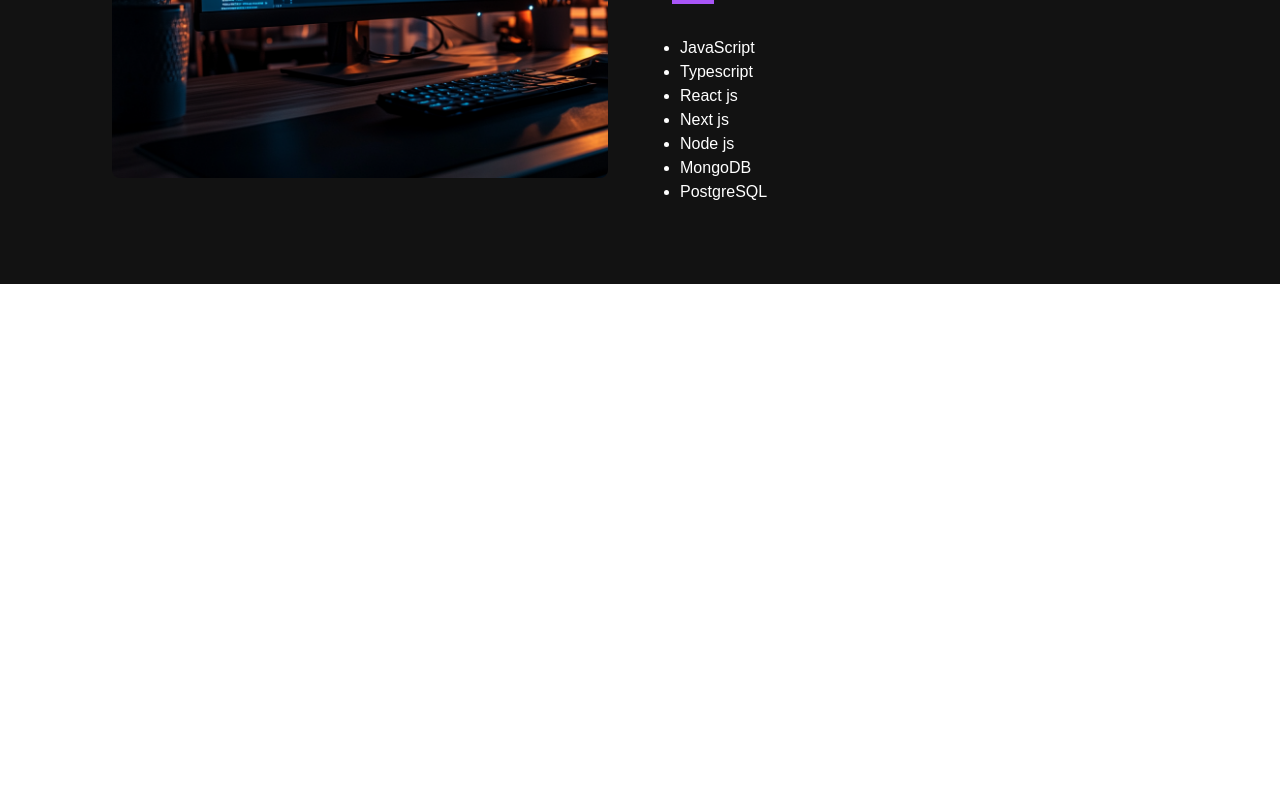
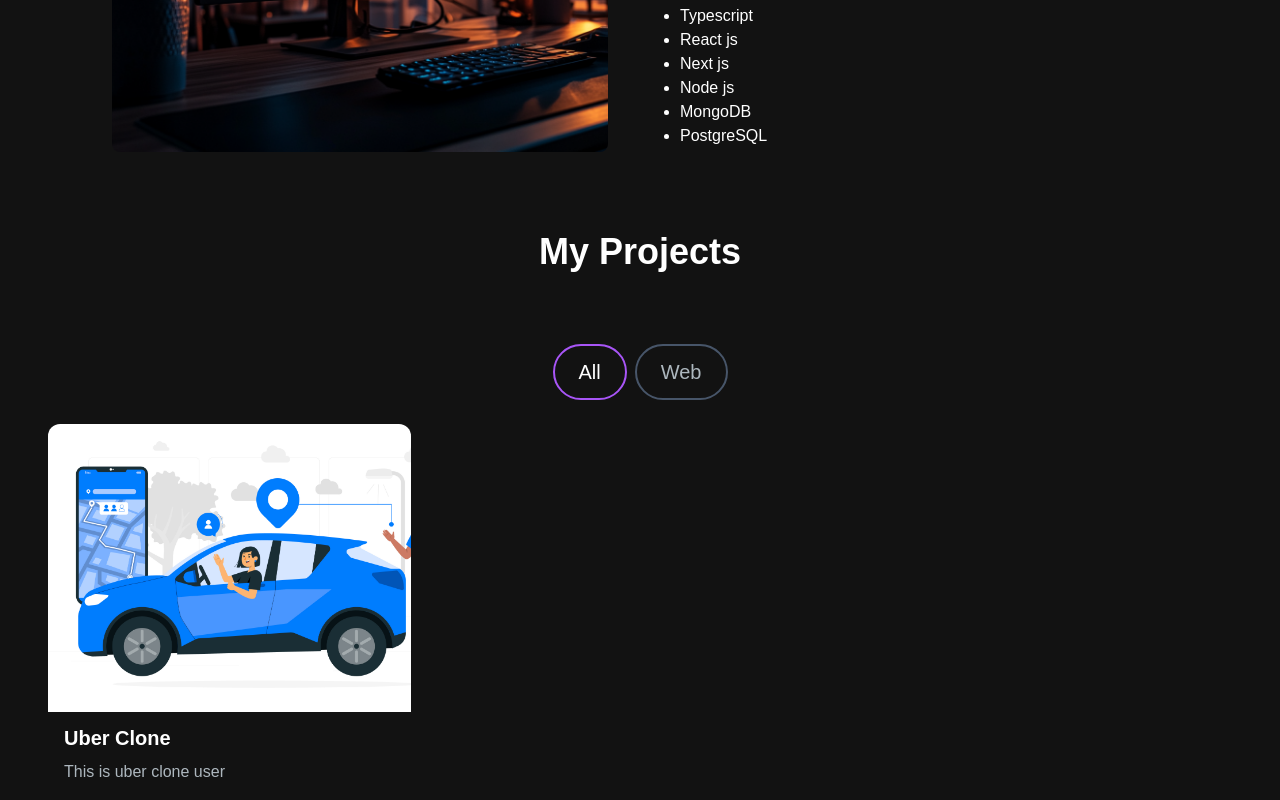
Before and after one commit to rupamjit/portfolio-website, a Next.js app: page / in a window 1280 px wide. Shown: the part 1048-1848 px from the top of the page. Before the commit the page ends 1332 px from the top, so only its background shows below. Built offline with nearby package versions, Linux system fonts and the light colour scheme.

Commit message:
add ProjectSection

```diff
--- a/src/app/components/AboutSection.jsx
+++ b/src/app/components/AboutSection.jsx
@@ -54,8 +54,7 @@ const AboutSection = () => {
             working with HTML, CSS, JavaScript, React, Redux, Node.js, Express,
             PostgreSQL, Typescript, MongoDB, Docker, Next JS and Git.
             I am a quick learner and I am always looking to expand my knowledge
-            and skill set. I am a team player and I am excited to work with
-            others to create amazing applications.
+            and skill set.
           </p>
           <div className="flex flex-row justify-start gap-10 mt-8">
             <TabButton
--- /dev/null
+++ b/src/app/components/ProjectCard.jsx
@@ -0,0 +1,37 @@
+import React from "react";
+import { CodeBracketIcon, EyeIcon } from "@heroicons/react/24/outline";
+import Link from "next/link";
+
+const ProjectCard = ({ imgUrl, title, description, gitUrl, previewUrl }) => {
+  return (
+    <div>
+      <div
+        className="h-52 md:h-72 rounded-t-xl relative group"
+        style={{ background: `url(${imgUrl})`, backgroundSize: "cover" }}
+      >
+        <div className="overlay items-center justify-center absolute top-0 left-0 w-full h-full bg-[#181818] bg-opacity-0 hidden group-hover:flex group-hover:bg-opacity-80 transition-all duration-500 ">
+          <Link
+            href={gitUrl}
+            className="h-14 w-14 mr-2 border-2 relative rounded-full border-[#ADB7BE] hover:border-white group/link"
+          >
+            <CodeBracketIcon className="h-10 w-10 text-[#ADB7BE] absolute top-1/2 left-1/2 transform -translate-x-1/2 -translate-y-1/2  cursor-pointer group-hover/link:text-white" />
+          </Link>
+          {previewUrl && (
+            <Link
+              href={previewUrl}
+              className="h-14 w-14 border-2 relative rounded-full border-[#ADB7BE] hover:border-white group/link"
+            >
+              <EyeIcon className="h-10 w-10 text-[#ADB7BE] absolute top-1/2 left-1/2 transform -translate-x-1/2 -translate-y-1/2  cursor-pointer group-hover/link:text-white" />
+            </Link>
+          )}
+        </div>
+      </div>
+      <div className="text-white rounded-b-xl mt-3 bg-[#181818]py-6 px-4">
+        <h5 className="text-xl font-semibold mb-2">{title}</h5>
+        <p className="text-[#ADB7BE]">{description}</p>
+      </div>
+    </div>
+  );
+};
+
+export default ProjectCard;
--- /dev/null
+++ b/src/app/components/ProjectSection.jsx
@@ -0,0 +1,77 @@
+"use client";
+import React, { useState, useRef } from "react";
+import ProjectCard from "./ProjectCard";
+import ProjectTag from "./ProjectTag";
+import { motion, useInView } from "framer-motion";
+
+const projectsData = [
+  {
+    id: 1,
+    title: "Uber Clone",
+    description: "This is uber clone user",
+    image: "/images/uber.jpg",
+    tag: ["All", "Web"],
+    gitUrl: "https://github.com/rupamjit/uber-clone",
+  }
+];
+
+const ProjectsSection = () => {
+  const [tag, setTag] = useState("All");
+  const ref = useRef(null);
+  const isInView = useInView(ref, { once: true });
+
+  const handleTagChange = (newTag) => {
+    setTag(newTag);
+  };
+
+  const filteredProjects = projectsData.filter((project) =>
+    project.tag.includes(tag)
+  );
+
+  const cardVariants = {
+    initial: { y: 50, opacity: 0 },
+    animate: { y: 0, opacity: 1 },
+  };
+
+  return (
+    <section id="projects">
+      <h2 className="text-center text-4xl font-bold text-white mt-4 mb-8 md:mb-12">
+        My Projects
+      </h2>
+      <div className="text-white flex flex-row justify-center items-center gap-2 py-6">
+        <ProjectTag
+          onClick={handleTagChange}
+          name="All"
+          isSelected={tag === "All"}
+        />
+        <ProjectTag
+          onClick={handleTagChange}
+          name="Web"
+          isSelected={tag === "Web"}
+        />
+      </div>
+      <ul ref={ref} className="grid md:grid-cols-3 gap-8 md:gap-12">
+        {filteredProjects.map((project, index) => (
+          <motion.li
+            key={index}
+            variants={cardVariants}
+            initial="initial"
+            animate={isInView ? "animate" : "initial"}
+            transition={{ duration: 0.3, delay: index * 0.4 }}
+          >
+            <ProjectCard
+              key={project.id}
+              title={project.title}
+              description={project.description}
+              imgUrl={project.image}
+              gitUrl={project.gitUrl}
+              previewUrl={project.previewUrl}
+            />
+          </motion.li>
+        ))}
+      </ul>
+    </section>
+  );
+};
+
+export default ProjectsSection;
--- /dev/null
+++ b/src/app/components/ProjectTag.jsx
@@ -0,0 +1,17 @@
+import React from "react";
+
+const ProjectTag = ({ name, onClick, isSelected }) => {
+  const buttonStyles = isSelected
+    ? "text-white border-primary-500"
+    : "text-[#ADB7BE] border-slate-600 hover:border-white";
+  return (
+    <button
+      className={`${buttonStyles} rounded-full border-2 px-6 py-3 text-xl cursor-pointer`}
+      onClick={() => onClick(name)}
+    >
+      {name}
+    </button>
+  );
+};
+
+export default ProjectTag;
--- a/src/app/page.js
+++ b/src/app/page.js
@@ -2,6 +2,7 @@ import Image from "next/image";
 import HeroSection from "./components/HeroSection";
 import Navbar from "./components/Navbar";
 import AboutSection from "./components/AboutSection";
+import ProjectsSection from "./components/ProjectSection";
 
 export default function Home() {
   return (
@@ -12,6 +13,7 @@ export default function Home() {
       <div className="container mt-24 mx-auto px-12 py-4">
         <HeroSection />
         <AboutSection />
+        <ProjectsSection />
       </div>
     </main>
   );
```
Also changed, not shown: public/Images/uber.jpg (added).
